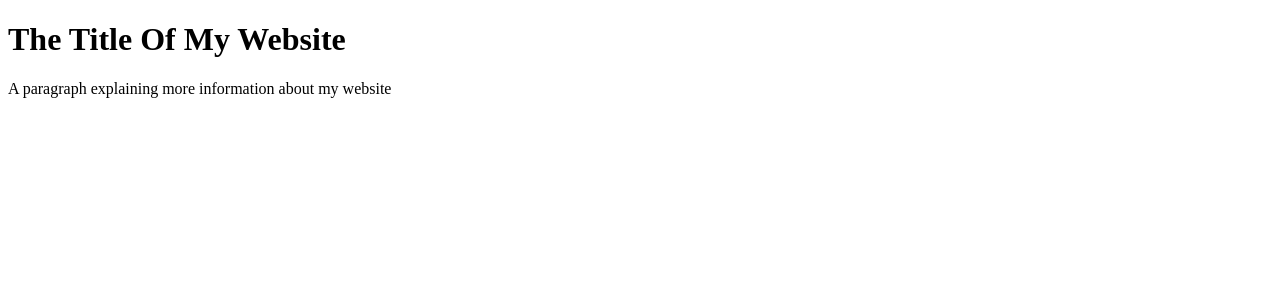
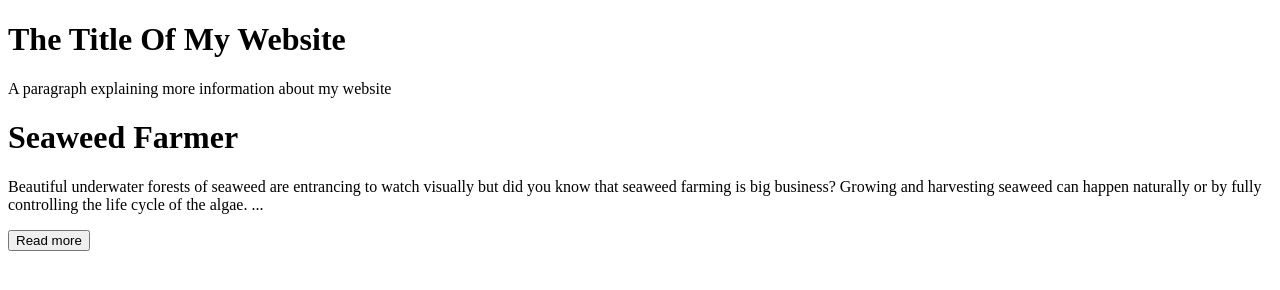
Before and after one commit to eDLstudent/eDLStudent.github.io, a plain HTML site: page index.html in a window 1280 px wide. Drawn offline with Linux system fonts and the light colour scheme.

Commit message:
Add seaweed farmer

```diff
--- a/index.html
+++ b/index.html
@@ -11,6 +11,12 @@
 
     <p> A paragraph explaining more information about my website </p>
 
+        <h1> Seaweed Farmer </h1>
+
+      <p> Beautiful underwater forests of seaweed are entrancing to watch visually but did you know that seaweed farming is big business? Growing and harvesting seaweed can happen naturally or by fully controlling the life cycle of the algae. <span id="dots">...</span><span id="more"> Seaweed plants can be a source of food as well as a raw material for agar and carrageenan products. There are many millions of tons of seaweed farmed every year. One of the coolest things about seaweed is that it is a carbon negative crop, meaning that it can help with the fight against climate change. My project explores data about the benefits of seaweed farming.</span></p>
+
+      <button onclick="myFunction()" id="myBtn">Read more</button>
+
     <script src="script.js"></script>
   </body>
 </html>
```
